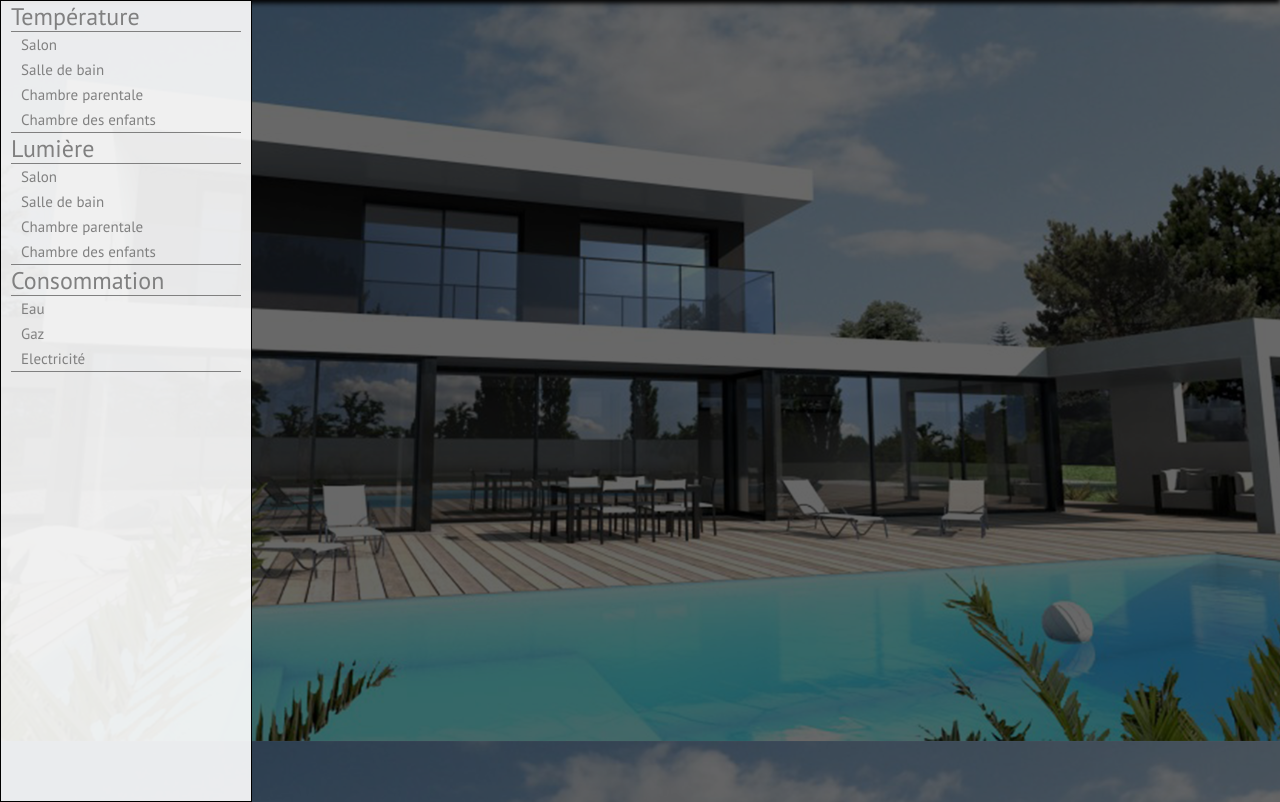
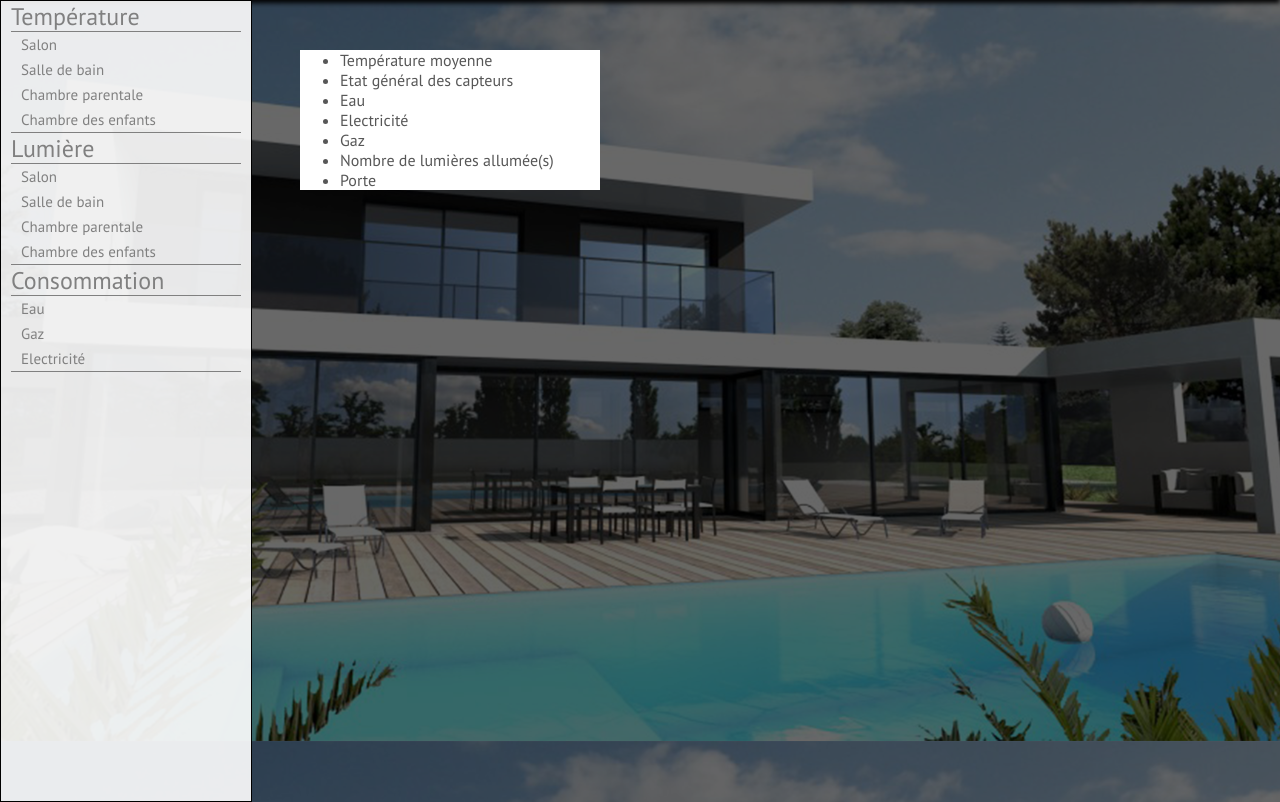
Before and after one commit to homeweborg/APP-Homeweb, a PHP site: page /etat.html in a window 1280 px wide. Shown: the part 59-861 px from the top of the page. Run offline with PHP 8.4, Linux system fonts and the light colour scheme.

Commit message:
cssaizhd

```diff
--- a/Styles/main.css
+++ b/Styles/main.css
@@ -167,6 +167,7 @@ form p
     height: 100vh;
     border: 1px solid black;
     overflow: auto;
+    float:left;
 }
 #capteurs ul li{
     font-size: x-large;
@@ -190,3 +191,10 @@ form p
     color:grey;
 
 }
+
+#boite{
+    background-color:white;
+    margin-left:300px;
+    margin-top:50px;
+    width:300px;
+}
--- a/etat.html
+++ b/etat.html
@@ -3,7 +3,7 @@
 	<head>
 		<title>HomeWeb</title>
 		<meta charset="utf-8" />
-		<link rel="stylesheet" href="main.css" />
+		<link rel="stylesheet" href="Styles/main.css" />
 	</head>
 	<body>
 		<div id="page">
@@ -48,6 +48,17 @@
                 </li>
             </ul>
 	       	</div>
+                <div id=boite>
+                    <ul>
+                        <li>Température moyenne</li>
+                        <li>Etat général des capteurs</li>
+                        <li>Eau</li>
+                        <li>Electricité</li>
+                        <li>Gaz</li>
+                        <li>Nombre de lumières allumée(s)</li>
+                        <li>Porte</li>
+                    </ul>
+                </div>
         </div>
 	</body>
 </html>
```
